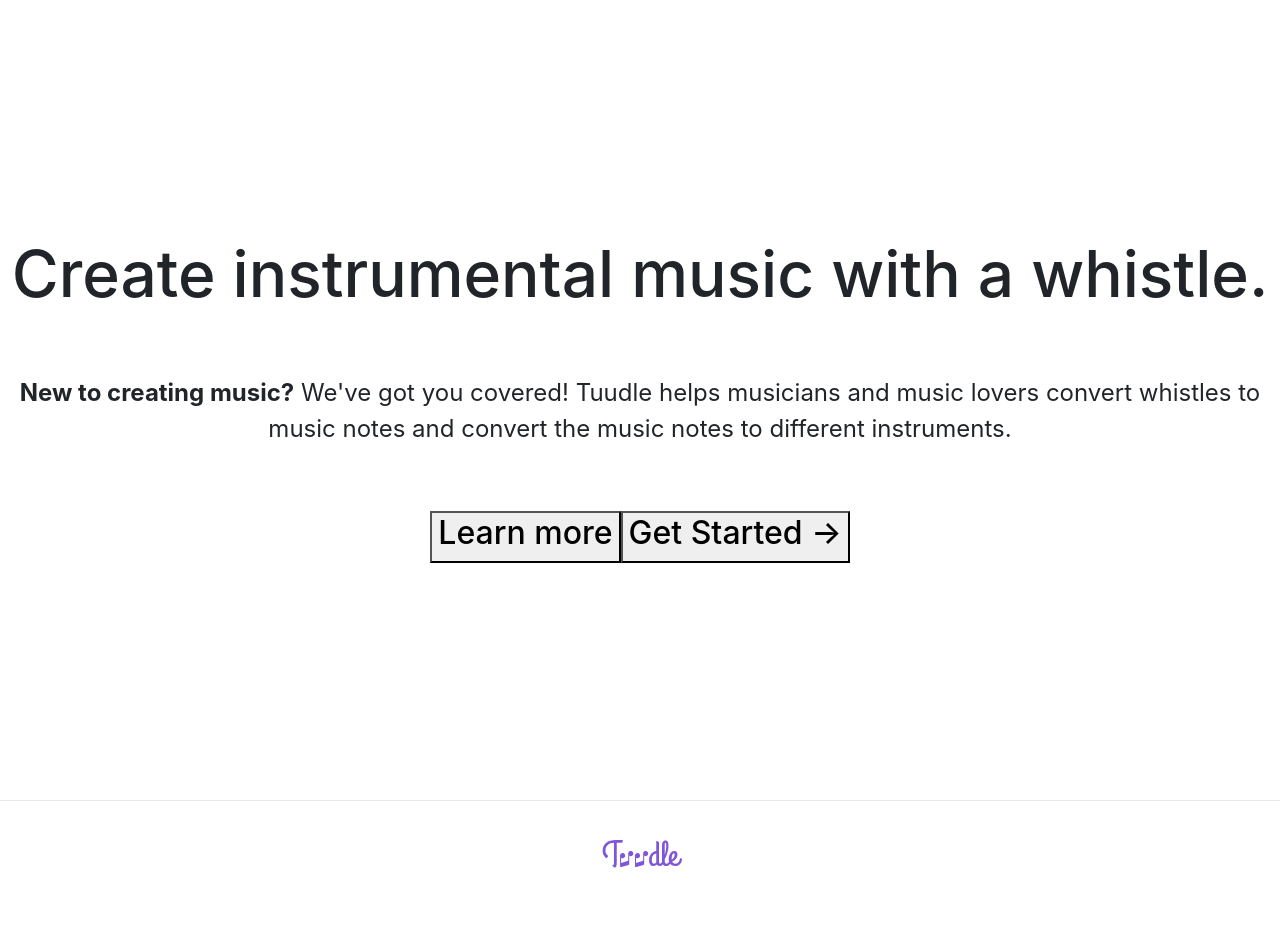
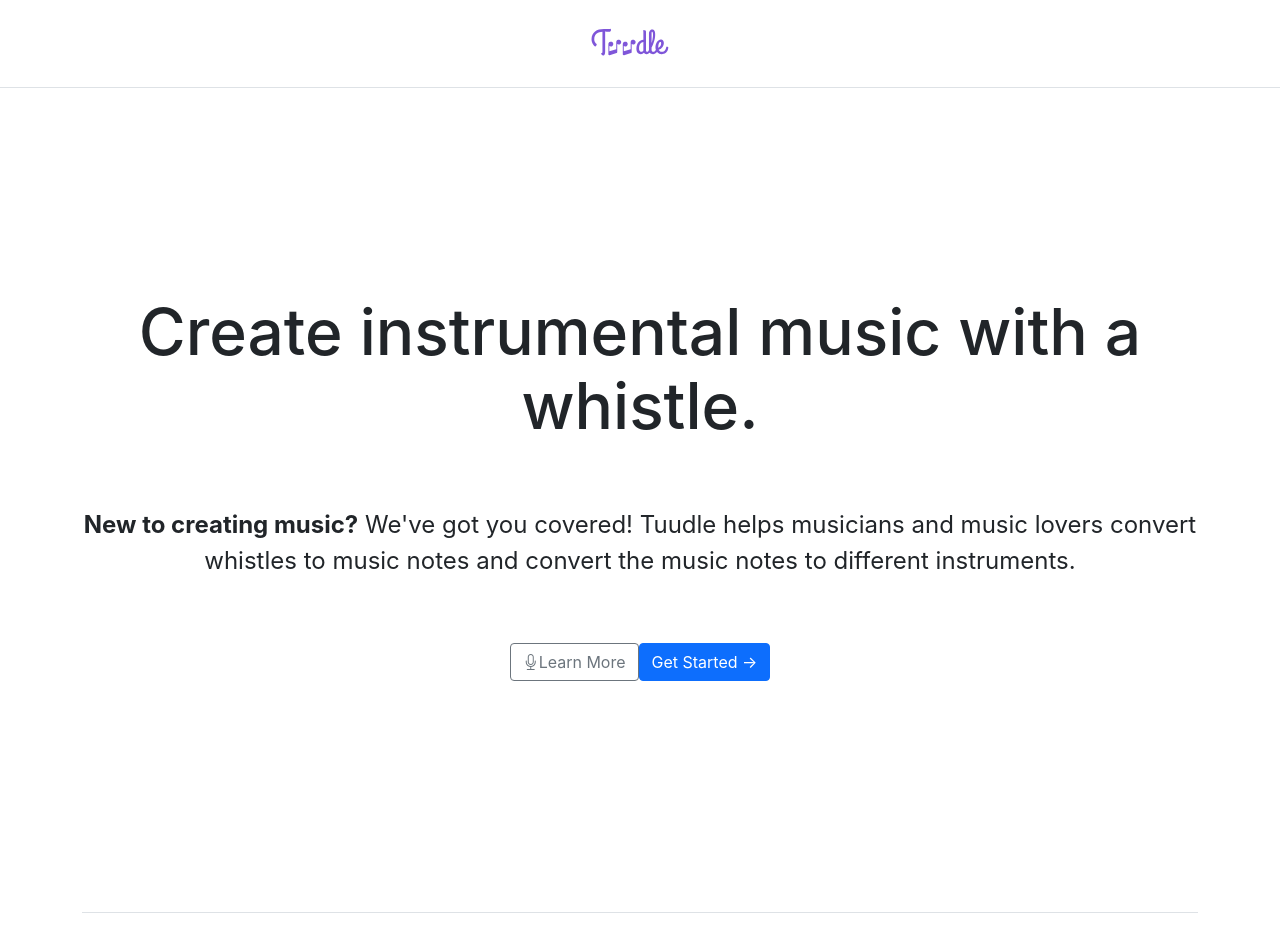
Before and after one commit to cpanican/test_repo, a Next.js app in the folder frontend/: page / in a window 1280 px wide. Shown: the top 932 px of the page. Before the commit the page ends 883 px from the top, so only its background shows below. Built offline with nearby package versions, Linux system fonts and the light colour scheme.

Commit message:
make the header and footers appear in all pages

```diff
--- a/frontend/package.json
+++ b/frontend/package.json
@@ -10,6 +10,7 @@
   },
   "dependencies": {
     "bootstrap": "^5.1.3",
+    "bootstrap-icons": "^1.8.1",
     "next": "12.1.0",
     "react": "17.0.2",
     "react-dom": "17.0.2"
--- a/frontend/pages/_app.js
+++ b/frontend/pages/_app.js
@@ -1,11 +1,46 @@
 // add bootstrap
 import 'bootstrap/dist/css/bootstrap.css'
+
+// add bootstrap icons
+import 'bootstrap-icons/font/bootstrap-icons.css'
 
 // custom css
 import '../styles/globals.css'
 
+import Head from 'next/head'
+
 function MyApp({ Component, pageProps }) {
-  return <Component {...pageProps} />
+  return (
+    <>
+      <Head>
+        <title>Toodle 🎵</title>
+        <meta name="description" content="Create instrumental music with a whistle" />
+        <link rel="icon" href="/favicon.ico" />
+        <meta name="viewport" content="width=device-width, initial-scale=1" />
+      </Head>
+
+      <header class="p-3 border-bottom">
+        <div class="container">
+          <div class="d-flex align-items-center justify-content-center">
+            <a class="navbar-brand" href="/"><img src="/tuudle.svg" alt="" width="88" height="45" /></a>
+          </div>
+        </div>
+      </header>
+
+      <div class="container">
+        <Component {...pageProps} />
+      </div>
+
+      <div class="container">
+        <footer class="d-flex flex-wrap justify-content-between py-3 my-4 border-top">
+          <img src="/tuudle.svg" alt="Tuudle Logo" width={91} height={44} />
+          <ul class="nav justify-content-end">
+            <li><p class="text-center text-muted">© 2022 Tuudle, All rights reserved.</p></li>
+          </ul>
+        </footer>
+      </div>
+    </>
+  )
 }
 
 export default MyApp
--- a/frontend/pages/index.js
+++ b/frontend/pages/index.js
@@ -5,13 +5,6 @@ import styles from '../styles/Home.module.css'
 export default function Home() {
   return (
     <div>
-      <Head>
-        <title>Toodle </title>
-        <meta name="description" content="Create instrumental music with a whistle" />
-        <link rel="icon" href="/favicon.ico" />
-        <meta name="viewport" content="width=device-width, initial-scale=1" />
-      </Head>
-
       <main className={styles.main}>
         <h1 className={styles.title}>
           Create instrumental music with a whistle.
@@ -23,22 +16,13 @@ export default function Home() {
 
         <div className={styles.grid}>
           <a href="/get-started">
-            <button><h2>Learn more</h2></button>
+            <button class="btn btn-outline-secondary"><i class="bi bi-mic"></i>Learn More</button>
           </a>
-
           <a href="/get-started">
-            <button><h2>Get Started &rarr;</h2></button>
+            <button class="btn btn btn-primary">Get Started &rarr;</button>
           </a>
         </div>
       </main>
-
-      <footer className={styles.footer}>
-        <a href="/" target="_blank" rel="noopener noreferrer" >
-          <span className={styles.logo}>
-            <Image src="/tuudle.svg" alt="Tuudle Logo" width={91} height={44} />
-          </span>
-        </a>
-      </footer>
     </div>
   )
 }
```
Also changed, not shown: 1 other file (tests, documents, lock files or other folders).
